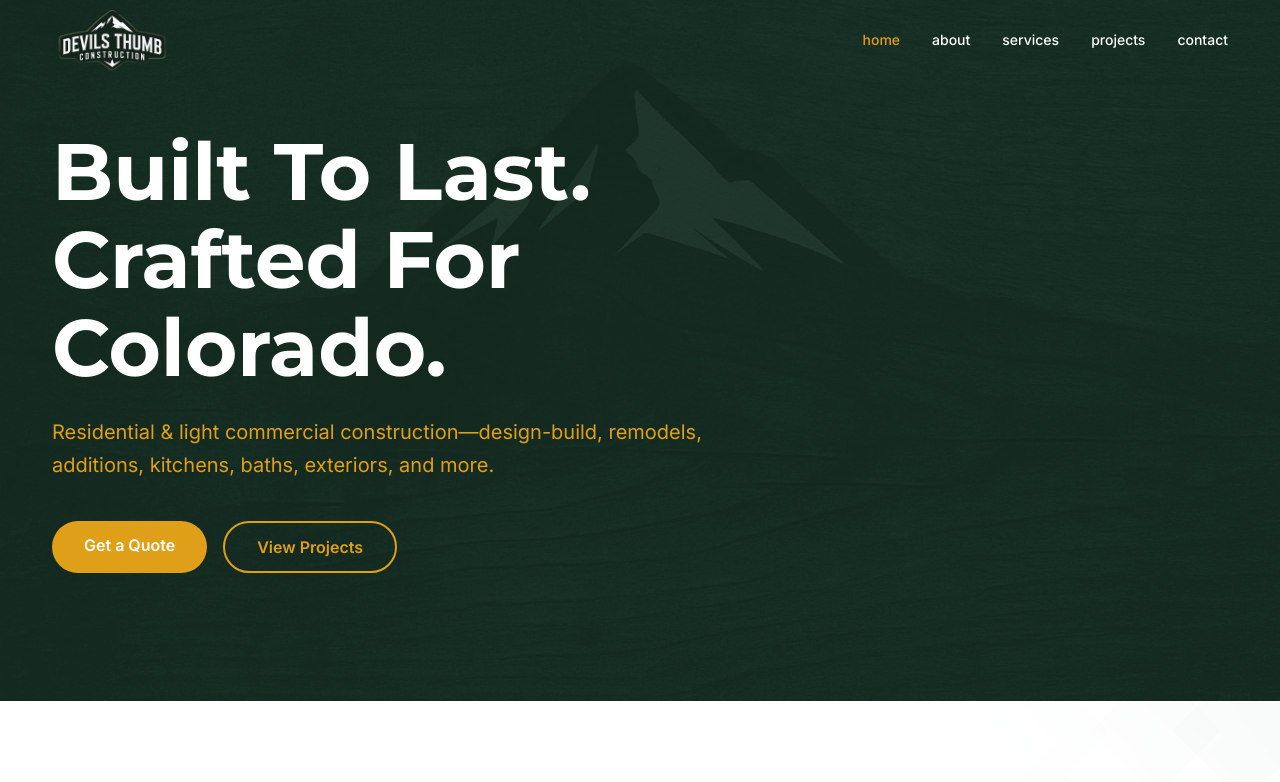
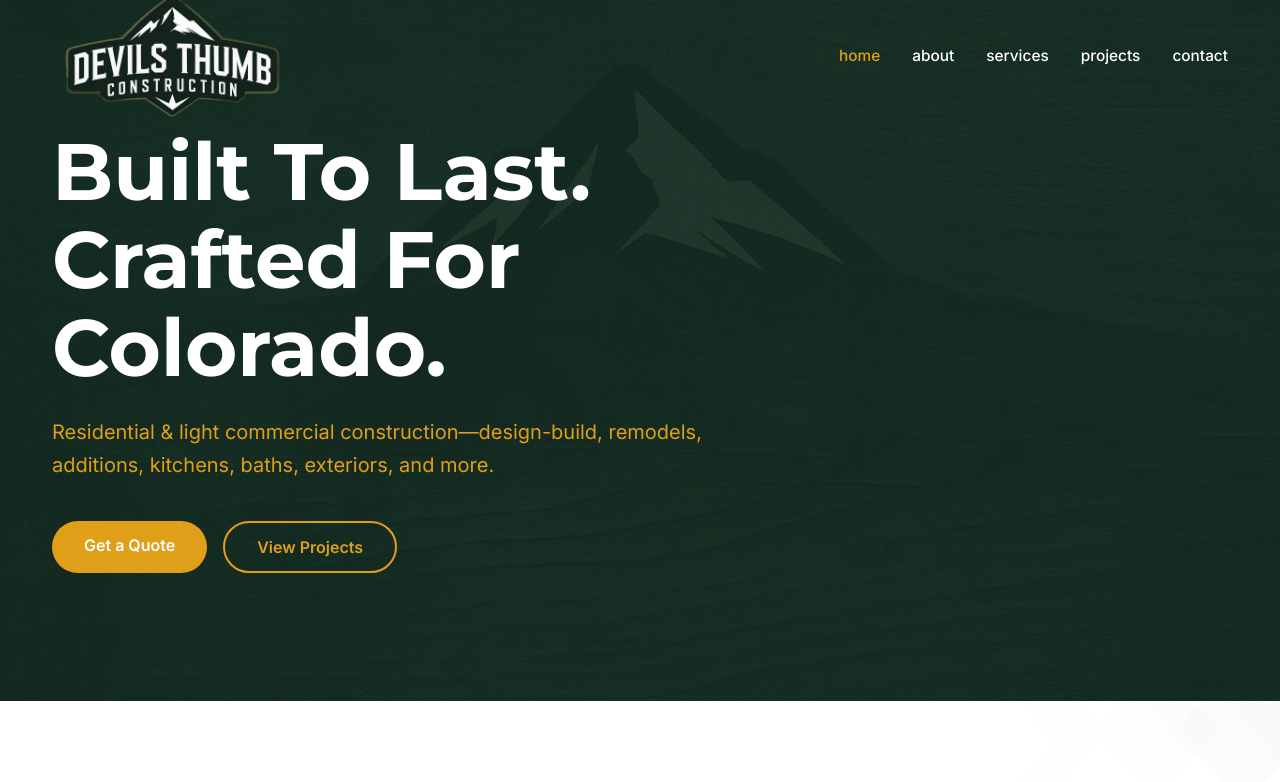
Before and after one commit to AppStudioPros/devils-thumb-construction, a Next.js app: page / in a window 1280 px wide. Shown: the top 782 px of the page. Built offline with nearby package versions, Linux system fonts and the light colour scheme.

Commit message:
Header: double logo size, 10% larger nav text, taller header bar

```diff
--- a/src/components/layout/Header.tsx
+++ b/src/components/layout/Header.tsx
@@ -41,9 +41,9 @@ export default function Header() {
         scrolled || mobileOpen ? 'bg-[#13251e]' : 'bg-transparent'
       }`}
     >
-      <div className="max-w-[1240px] mx-auto px-4 sm:px-6 lg:px-8 flex items-center justify-between h-20">
+      <div className="max-w-[1240px] mx-auto px-4 sm:px-6 lg:px-8 flex items-center justify-between h-28">
         <Link href="/">
-          <Image src="/images/logo.png" alt="Devil's Thumb Construction" width={120} height={120} className="w-[100px] sm:w-[120px]" />
+          <Image src="/images/logo.png" alt="Devil's Thumb Construction" width={240} height={240} className="w-[160px] sm:w-[240px]" />
         </Link>
 
         {/* Desktop nav */}
@@ -52,7 +52,7 @@ export default function Header() {
             <Link
               key={link.href}
               href={link.href}
-              className={`text-sm font-medium transition-colors ${
+              className={`text-[15.4px] font-medium transition-colors ${
                 pathname === link.href ? 'text-[#e09f18]' : 'text-white hover:text-[#e09f18]'
               }`}
             >
```
